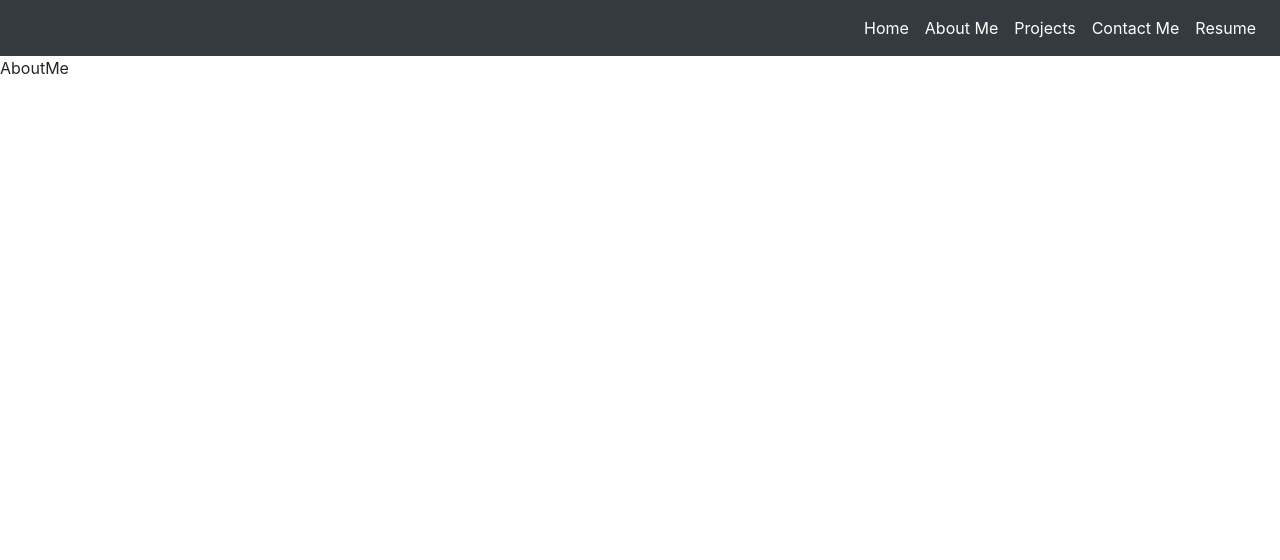
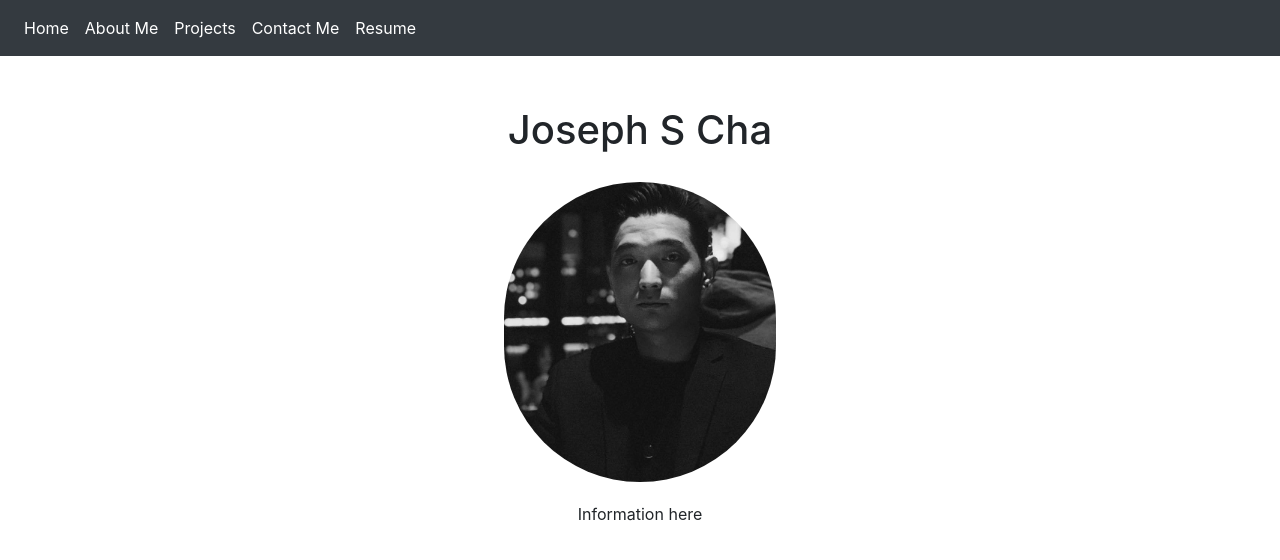
Before and after one commit to josephscha/portfolio-2020, a React (Create React App) app: page /aboutme in a window 1280 px wide. Shown: the top 560 px of the page. Built offline with nearby package versions, Linux system fonts and the light colour scheme.

Commit message:
static setup/projects json

```diff
--- a/src/App.scss
+++ b/src/App.scss
@@ -1,30 +1,50 @@
 @import "~bootstrap/scss/bootstrap";
 
-.side-nav {
-    top: 0;
-    left: 0;
-    bottom: 0;
-    position: fixed;
-    z-index: 2;
-    width: 25%;
-    font-size: 14px;
-    text-align: left;
-    background-color: rgba(145,13,13,.8);
-    overflow: hidden;
+.profile-picture {
+    height: 300px;
+    width: auto;
+    border-radius: 20em;
+    margin-top: 20px;
 }
 
-.side-nav, .nav-container {
-    height: 100%;
-    overflow-y: auto;
-    -webkit-overflow-scrolling: touch;
-    -ms-overflow-style: -ms-autohiding-scrollbar;
-    padding: 45px 40px;
+.profile-info {
+    padding-top: 20px;
 }
 
-.side-nav, .nav-items {
-
+.home {
+    text-align: center;
+    padding-top: 50px;
 }
 
-.side-nav-link {
-    color: red;
+.aboutme {
+    text-align: center;
+    padding-top: 50px;
 }
+// .side-nav {
+//     top: 0;
+//     left: 0;
+//     bottom: 0;
+//     position: fixed;
+//     z-index: 2;
+//     width: 25%;
+//     font-size: 14px;
+//     text-align: left;
+//     background-color: rgba(145,13,13,.8);
+//     overflow: hidden;
+// }
+
+// .side-nav, .nav-container {
+//     height: 100%;
+//     overflow-y: auto;
+//     -webkit-overflow-scrolling: touch;
+//     -ms-overflow-style: -ms-autohiding-scrollbar;
+//     padding: 45px 40px;
+// }
+
+// .side-nav, .nav-items {
+
+// }
+
+// .side-nav-link {
+//     color: red;
+// }
--- a/src/Components/aboutme.js
+++ b/src/Components/aboutme.js
@@ -2,7 +2,11 @@ import React from 'react';
 
 function AboutMe() {
     return (
-        <div>AboutMe</div>
+        <div className="aboutme">
+            <h1>Joseph S Cha</h1>
+            <img className="profile-picture" src="./profilepicture.jpg" alt="default"/>
+            <div className="profile-info">Information here</div>
+        </div>
     )
 }
 
--- a/src/Components/home.js
+++ b/src/Components/home.js
@@ -2,7 +2,11 @@ import React from 'react';
 
 function Home() {
     return (
-        <div>Home</div>
+        <div className="home">
+            <div>Joseph S Cha</div>
+            <div>Full Stack Software Engineer</div>
+            <div>Looking for new opportunities</div>
+        </div>
     )
 }
 
--- a/src/Components/navigation.js
+++ b/src/Components/navigation.js
@@ -4,10 +4,8 @@ import {Navbar, Nav} from 'react-bootstrap'
 
 function Navigation() {
     return (
-        <Navbar bg="dark" expand="lg">
-        <Navbar.Toggle aria-controls="basic-navbar-nav"/>
-        <Navbar.Collapse id="basic-navbar-nav"/>
-            <Nav>
+        <Navbar sticky="top" bg="dark" expand="sm">
+            <Nav className="right">
                 <NavLink className="d-inline p-2 bg-dark text-white" to='/'>Home</NavLink>
                 <NavLink className="d-inline p-2 bg-dark text-white" to='/aboutme'>About Me</NavLink>
                 <NavLink className="d-inline p-2 bg-dark text-white" to='/projects'>Projects</NavLink>
```
Also changed, not shown: src/database.json (added, +44 -0 lines), public/profilepicture.jpg (added).
